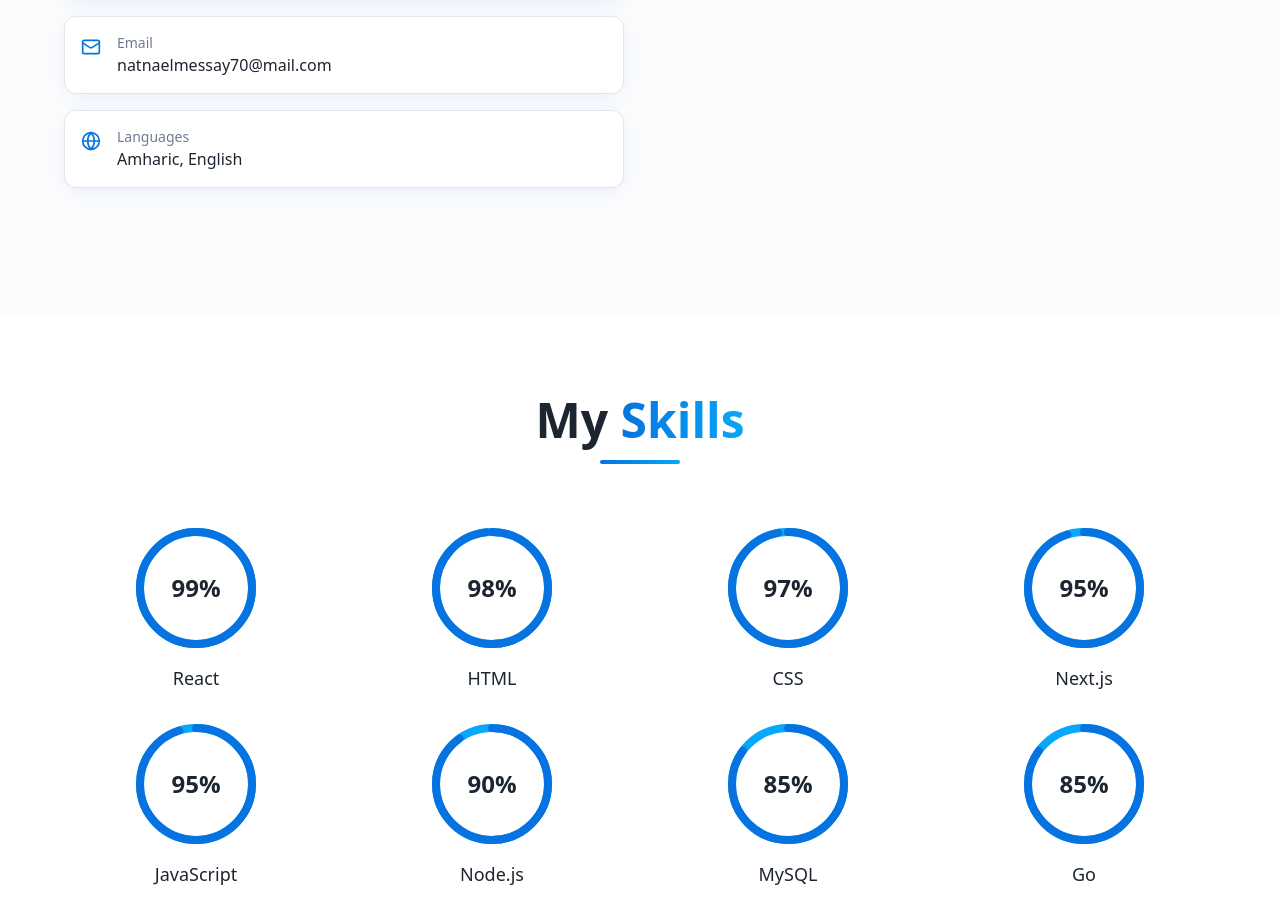
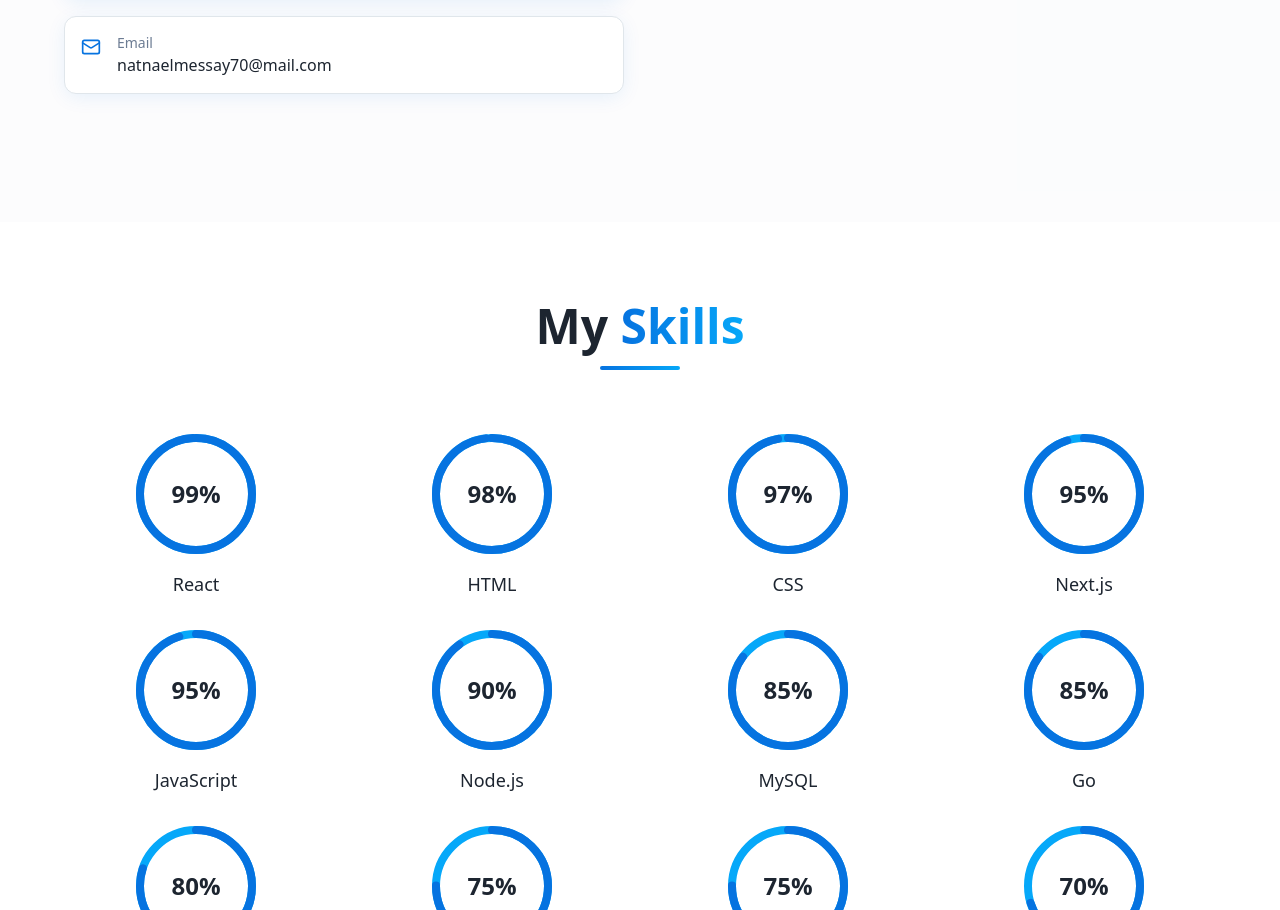
Before and after one commit to natnael2-lang/portfolio2, a React (Vite) app: page / in a window 1280 px wide. Shown: the part 1334-2244 px from the top of the page. Built offline with nearby package versions, Linux system fonts and the light colour scheme; the HTML template or start-up script is replaced by a standard one.

Commit message:
mnimize personal info

```diff
--- a/src/components/sections/About.tsx
+++ b/src/components/sections/About.tsx
@@ -6,7 +6,6 @@ const About = () => {
     { icon: MapPin, label: "Address", value: "Addis Ababa,Ethiopia" },
     { icon: Phone, label: "Phone", value: "+251991998852" },
     { icon: Mail, label: "Email", value: "natnaelmessay70@mail.com" },
-    { icon: Globe, label: "Languages", value: "Amharic, English" },
   ];
 
   return (
```
